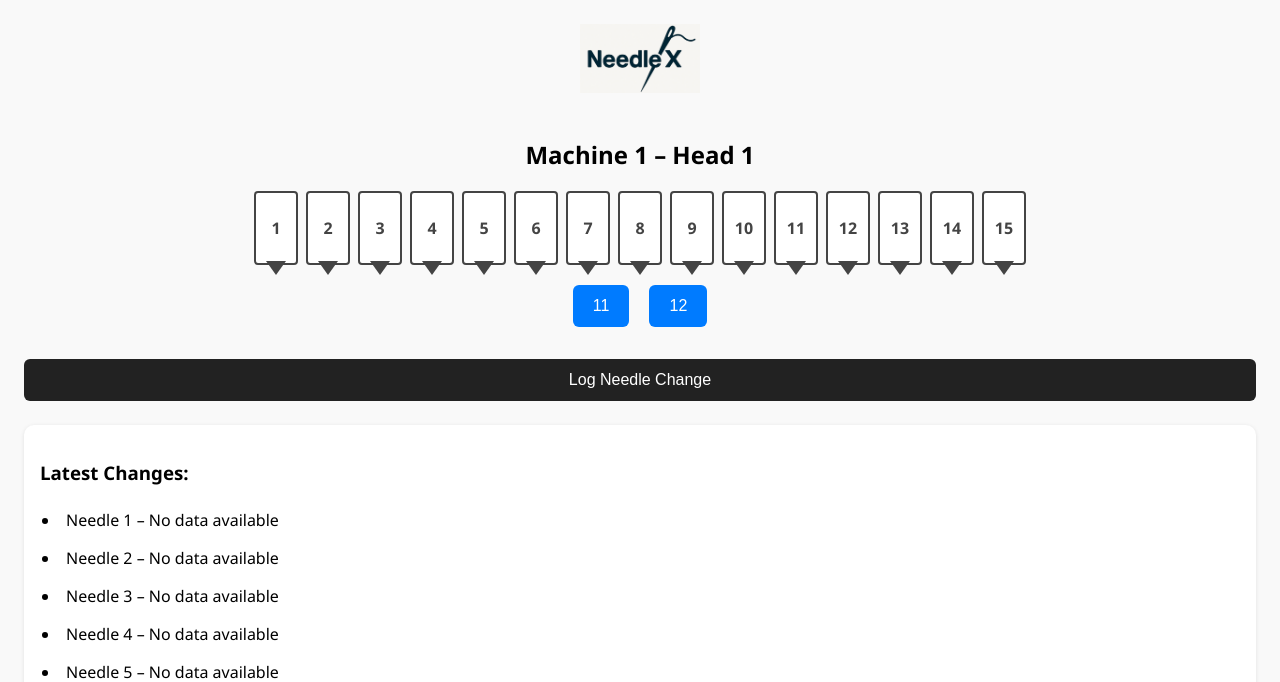
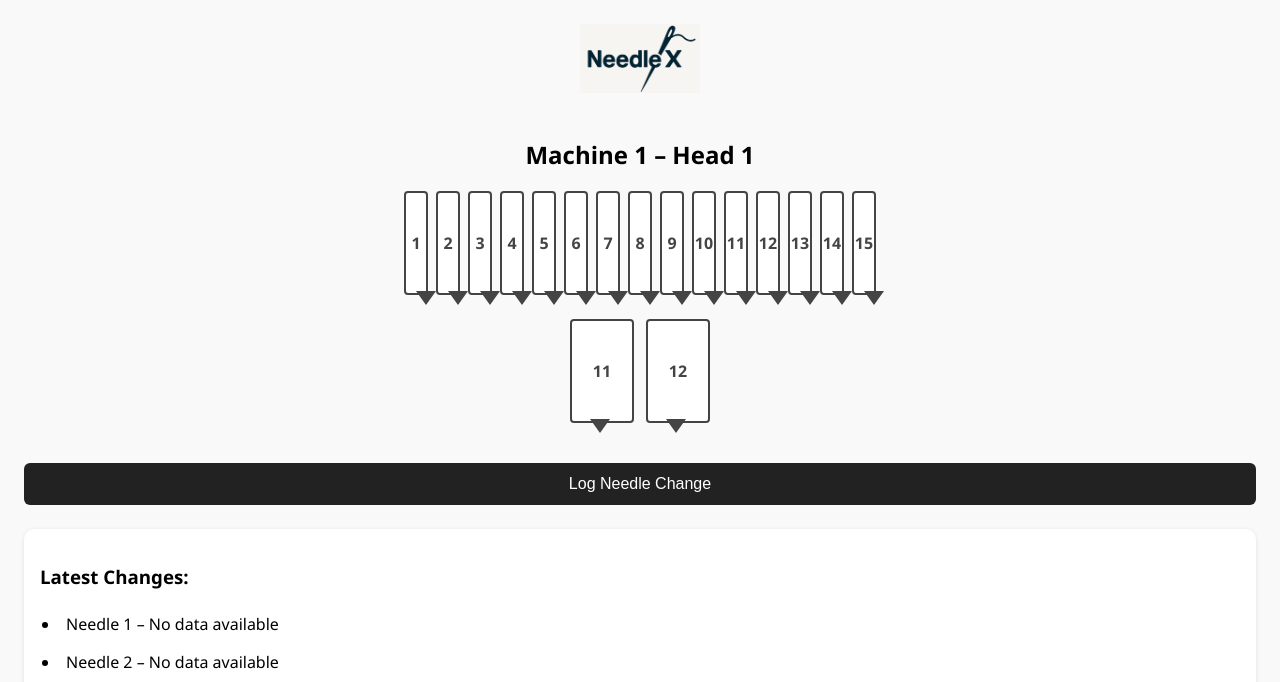
Before and after one commit to gigtarget/needlex, a Flask app: page /head/1/1 in a window 1280 px wide. Shown: the top 682 px of the page. Run offline with Flask 3, Linux system fonts and the light colour scheme; data that the repository does not hold is empty.

Commit message:
Update head_view.html

```diff
--- a/app/templates/head_view.html
+++ b/app/templates/head_view.html
@@ -25,8 +25,8 @@
     }
 
     .needle {
-            width: 40px;
-            height: 70px;
+      width: 20px;
+      height: 100px;
       background: white;
       border: 2px solid #444;
       border-radius: 4px;
@@ -58,16 +58,42 @@
     }
 
     .type-buttons {
-            margin: 16px 0;
+      display: flex;
+      justify-content: center;
+      gap: 12px;
+      margin: 24px 0;
     }
 
-        .type-buttons button {
-            padding: 12px 20px;
-            font-size: 1rem;
-            margin: 0 8px;
-            border: none;
-            border-radius: 6px;
-            background-color: #007bff;
+    .type-btn {
+      width: 60px;
+      height: 100px;
+      background: white;
+      border: 2px solid #444;
+      border-radius: 4px;
+      position: relative;
+      cursor: pointer;
+      display: flex;
+      align-items: center;
+      justify-content: center;
+      font-weight: bold;
+      color: #444;
+    }
+
+    .type-btn::after {
+      content: "";
+      position: absolute;
+      bottom: -12px;
+      left: 18px;
+      width: 0;
+      height: 0;
+      border-left: 10px solid transparent;
+      border-right: 10px solid transparent;
+      border-top: 14px solid #444;
+    }
+
+    .type-btn.selected {
+      background-color: #2ecc71;
+      border-color: #2ecc71;
       color: white;
     }
 
@@ -109,7 +135,6 @@
   <h2>Machine {{ machine_id }} – Head {{ head_id }}</h2>
 
   <form method="POST">
-        <!-- Needle selection visual -->
     <div class="needle-grid">
       {% for i in range(1, 16) %}
         <div class="needle" data-id="{{ i }}">{{ i }}</div>
@@ -119,10 +144,9 @@
     <input type="hidden" name="needle_number" id="needle_number" required>
     <input type="hidden" name="needle_type" id="needle_type" required>
 
-        <!-- Type selector -->
     <div class="type-buttons">
-            <button type="button" onclick="selectType(11)">11</button>
-            <button type="button" onclick="selectType(12)">12</button>
+      <div class="type-btn" data-type="11">11</div>
+      <div class="type-btn" data-type="12">12</div>
     </div>
 
     <button type="submit" id="submit-btn">Log Needle Change</button>
@@ -149,6 +173,7 @@
 
   <script>
     const needles = document.querySelectorAll('.needle');
+    const types = document.querySelectorAll('.type-btn');
     const needleInput = document.getElementById('needle_number');
     const typeInput = document.getElementById('needle_type');
 
@@ -160,10 +185,13 @@
       });
     });
 
-        function selectType(val) {
-            typeInput.value = val;
-            alert("Selected Needle Type: " + val);
-        }
+    types.forEach(btn => {
+      btn.addEventListener('click', () => {
+        types.forEach(t => t.classList.remove('selected'));
+        btn.classList.add('selected');
+        typeInput.value = btn.dataset.type;
+      });
+    });
   </script>
 </body>
 </html>
```
Lines whose indentation alone changed are shown as unchanged.
